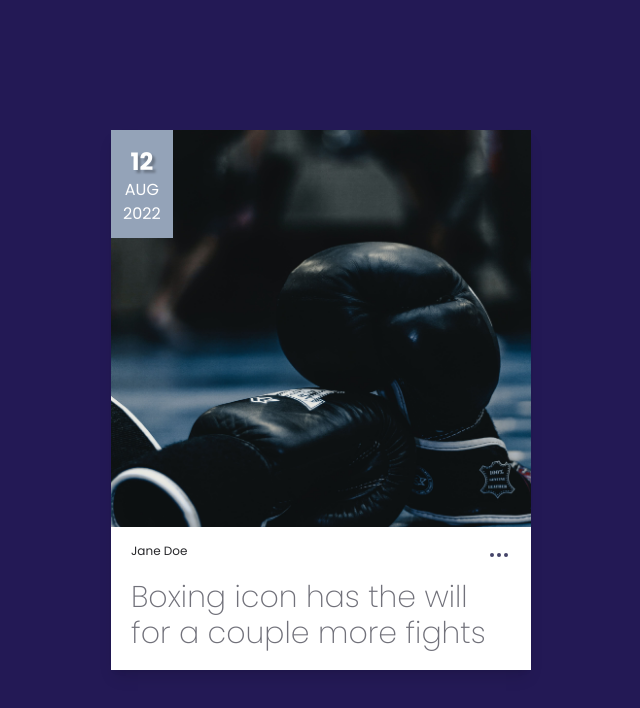
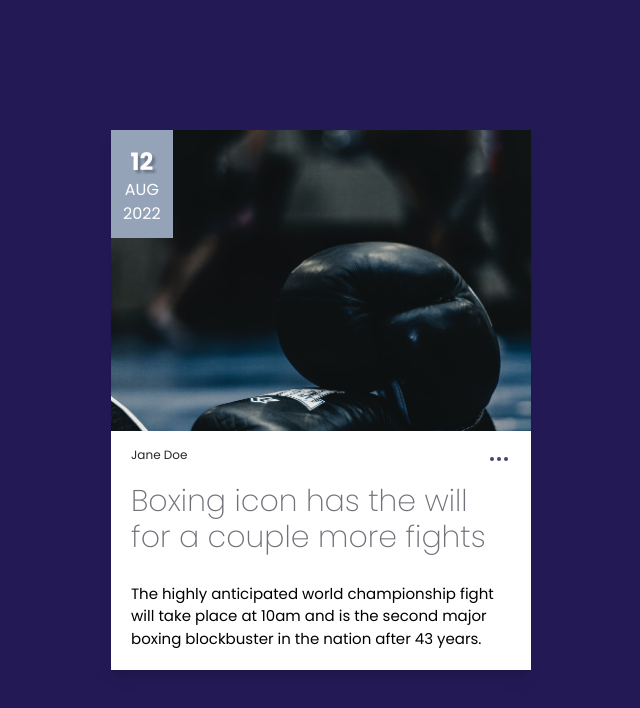
Before and after one commit to nonchain/React-Product-Cards, a React (Vite) app in the folder news-cards/: page / in a window 1280 px wide. In both pictures the pointer is over the element 640 px from the left and 612 px from the top of the page. Shown: the top 708 px of the page, without its empty margins (319-959 px from the left). Built offline with nearby package versions, Linux system fonts and the light colour scheme.

Commit message:
Add hover to card

```diff
--- a/news-cards/src/index.css
+++ b/news-cards/src/index.css
@@ -32,3 +32,12 @@ body {
   top: 3px;
   z-index: -1;
 }
+
+
+.details {
+  transition: 0.2s ease-out;
+}
+
+.card:hover > .details {
+  @apply translate-y-0;
+}
```
